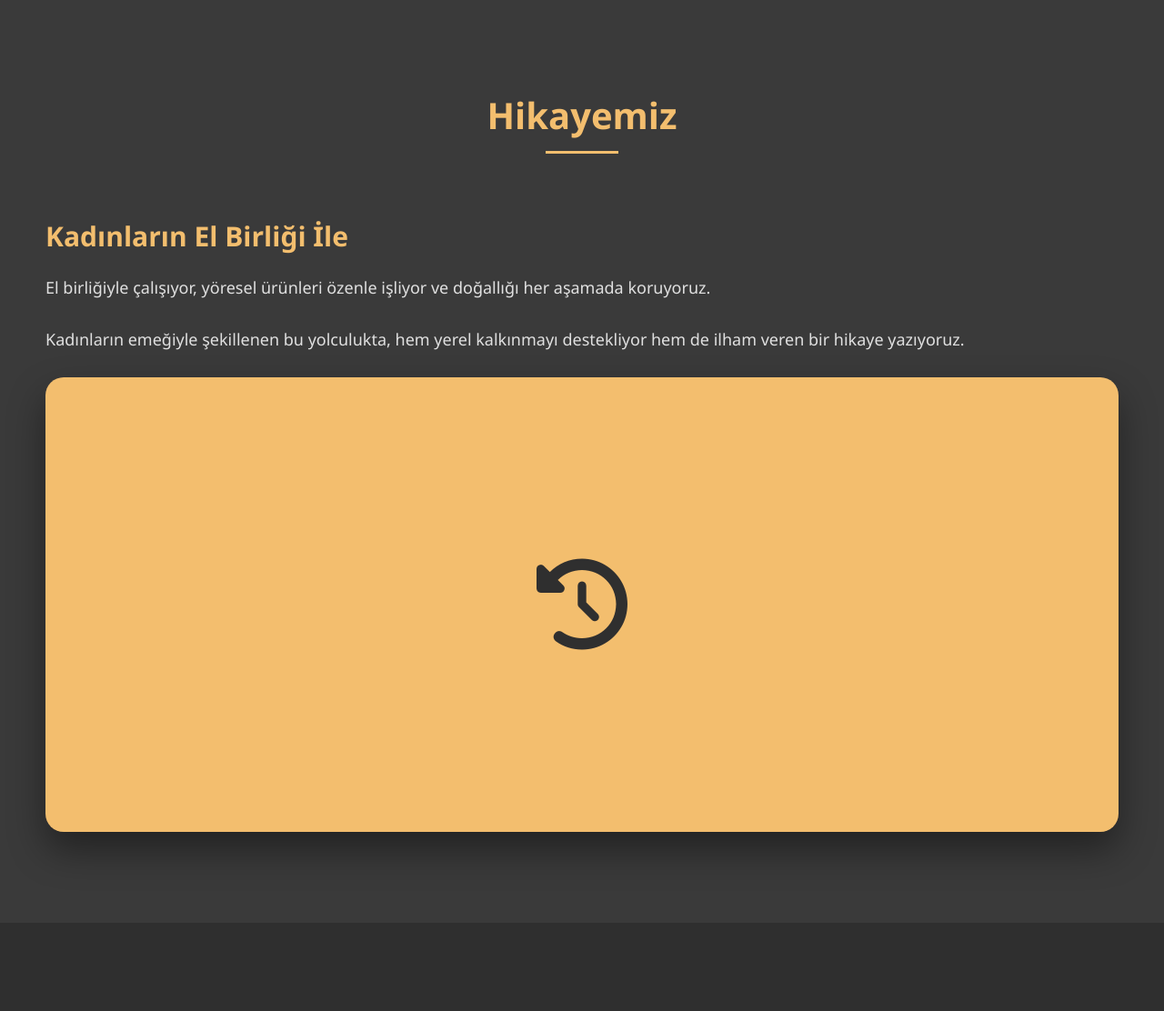
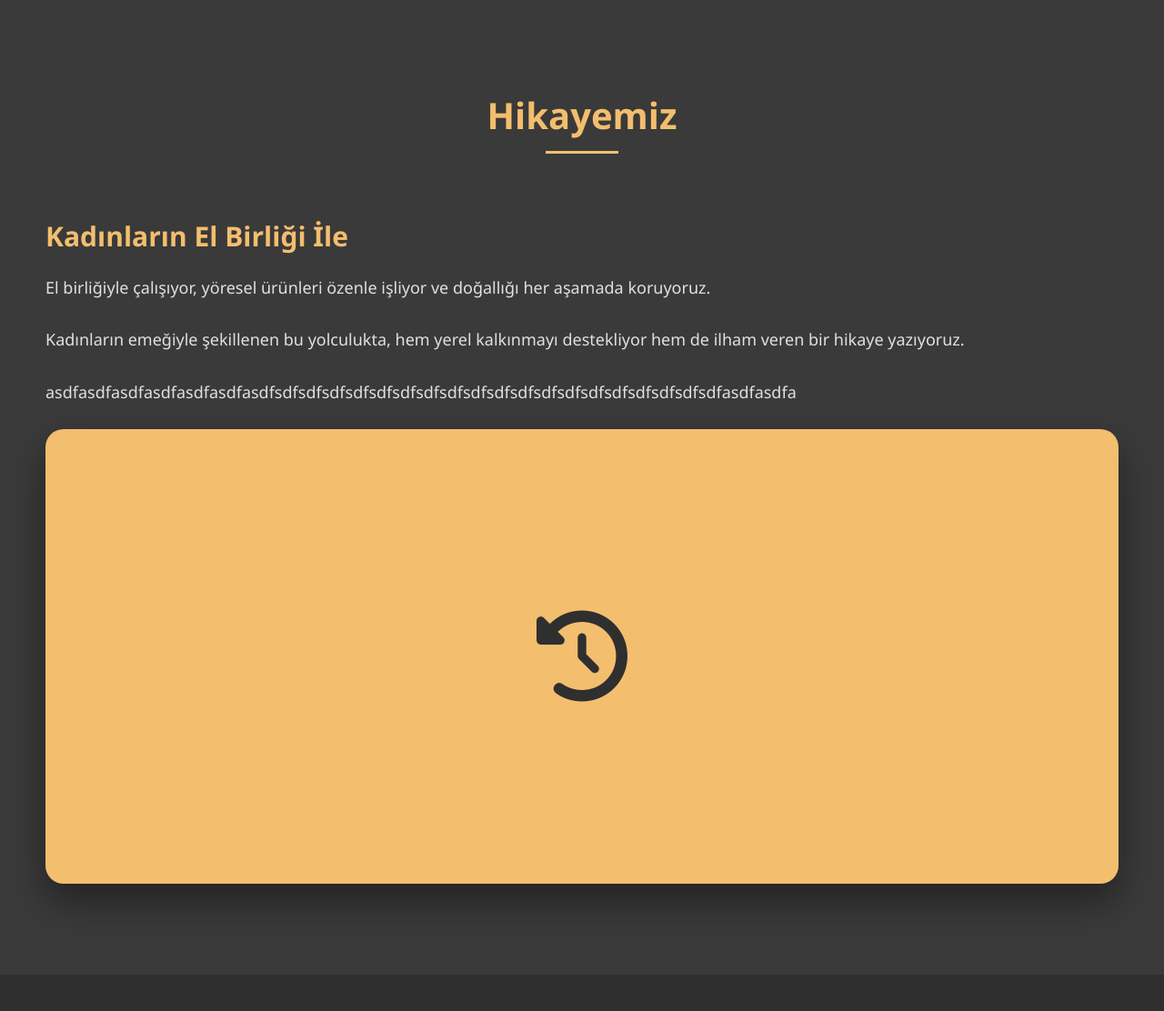
Before and after one commit to LoLChC/Kavraz, a Django app: page /about/ in a window 1280 px wide. Shown: the part 801-1913 px from the top of the page at 91% size. Run offline with Django 4.2, Linux system fonts and the light colour scheme.

Commit message:
asdfadsfasfa

```diff
--- a/Kavraz/templates/Kavraz/about.html
+++ b/Kavraz/templates/Kavraz/about.html
@@ -44,7 +44,7 @@
                 <h3>Kadınların El Birliği İle</h3>
                 <p> El birliğiyle çalışıyor, yöresel ürünleri özenle işliyor ve doğallığı her aşamada koruyoruz.</p>
                 <p>Kadınların emeğiyle şekillenen bu yolculukta, hem yerel kalkınmayı destekliyor hem de ilham veren bir hikaye yazıyoruz.</p>
-                <p></p>
+                <p>asdfasdfasdfasdfasdfasdfasdfsdfsdfsdfsdfsdfsdfsdfsdfsdfsdfsdfsdfsdfsdfsdfsdfsdfsdfsdfasdfasdfa</p>
             <div class="story-image">
                 <i class="fas fa-history"></i>
             </div>
```
